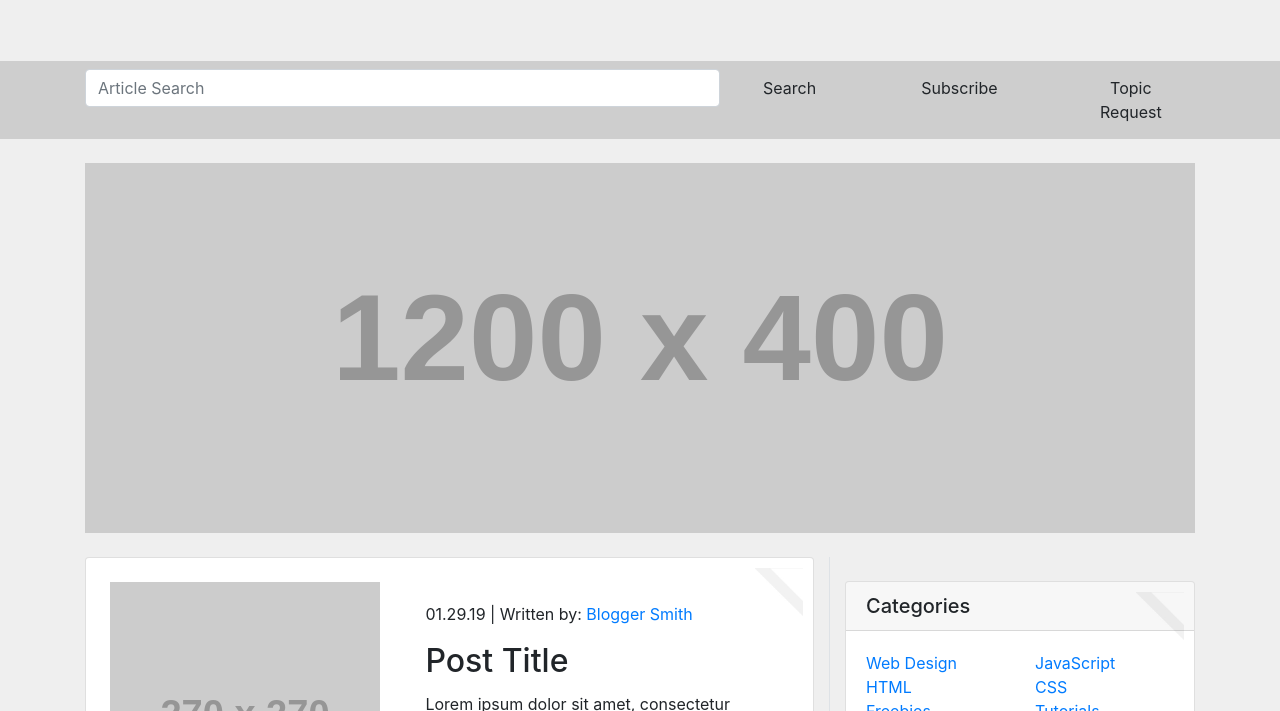
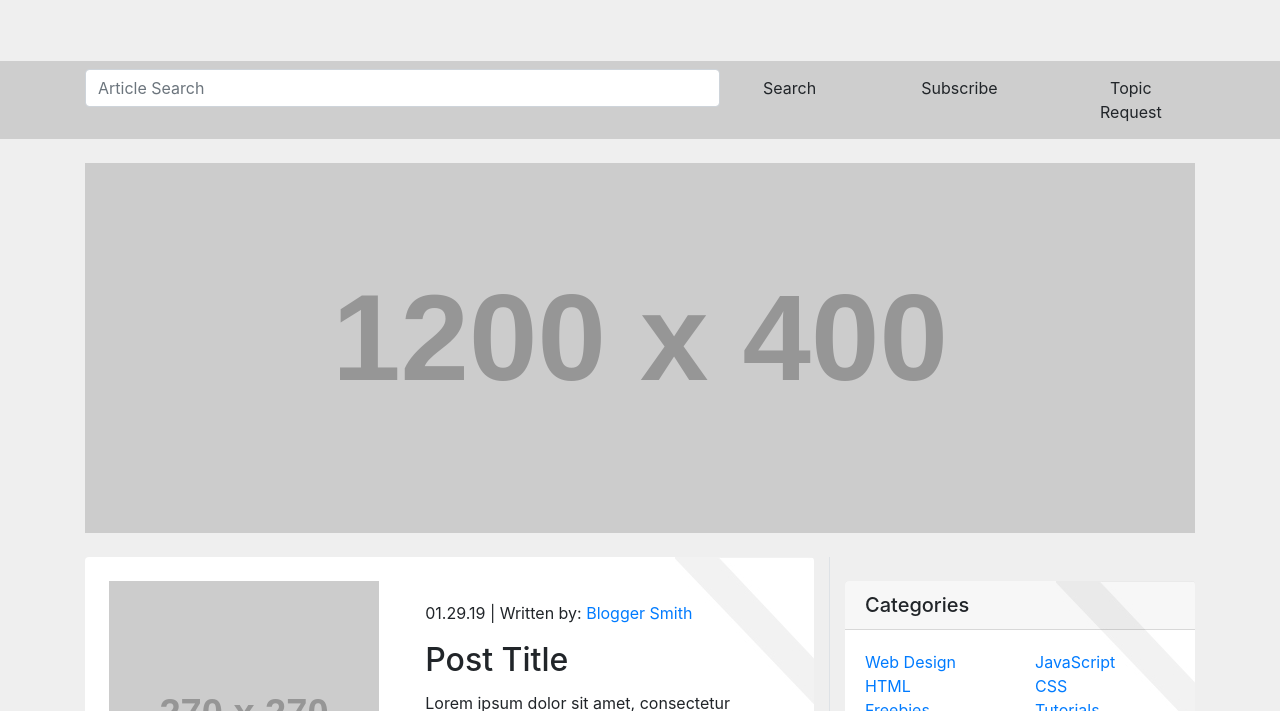
Before and after one commit to fmitchell/stanley-access, a plain HTML site: page index.html in a window 1280 px wide. Shown: the part 89-800 px from the top of the page. Drawn offline with nearby package versions, Linux system fonts and the light colour scheme; placeholder pictures from the web are drawn by us.

Commit message:
background card image

```diff
--- a/sass/_blog-card.scss
+++ b/sass/_blog-card.scss
@@ -1,6 +1,6 @@
 .card {
   background-image: url(../img/blog-post-bgimg.png);
   background-repeat: no-repeat;
-  background-size: 48px 48px;
-  background-position: right 10px top 10px;
+  background-position: right 0 top 0;
+  border: none;
 }
```
Also changed, not shown: css/stanley.css, 1 other file.
